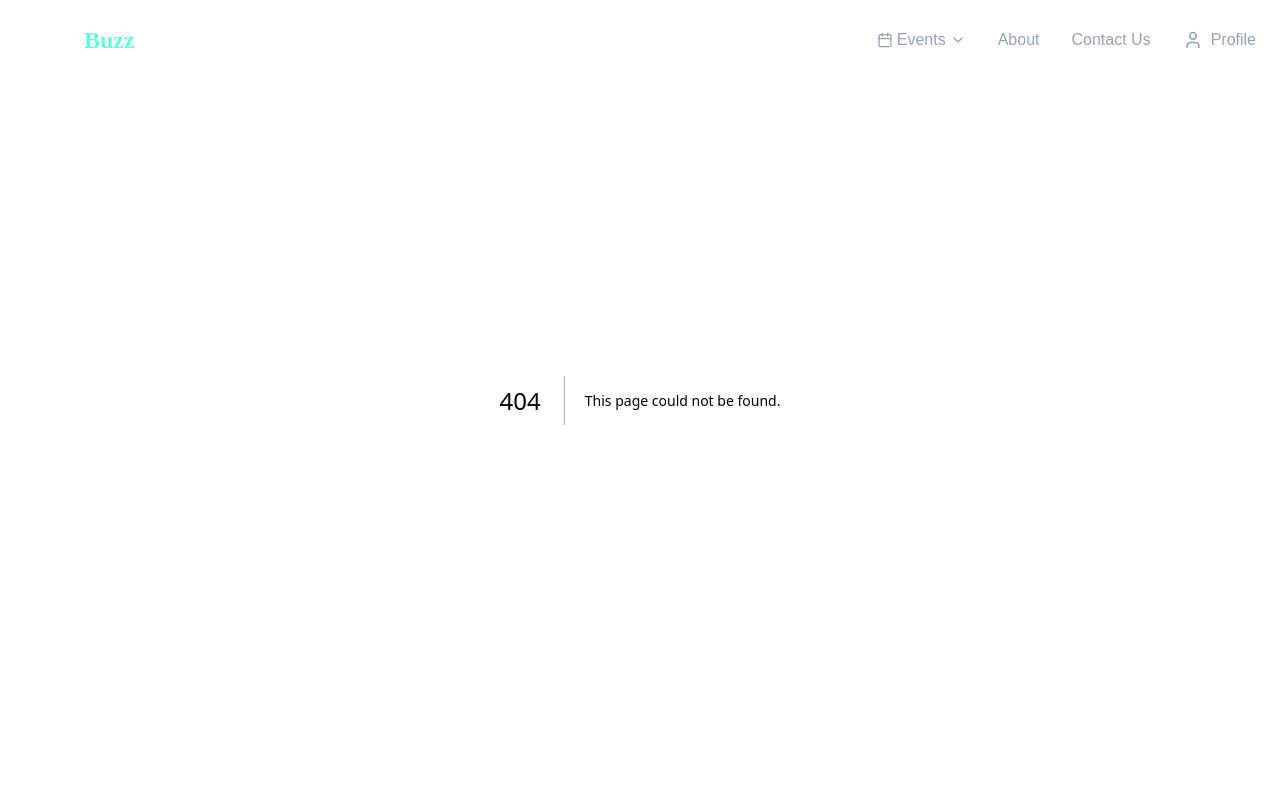
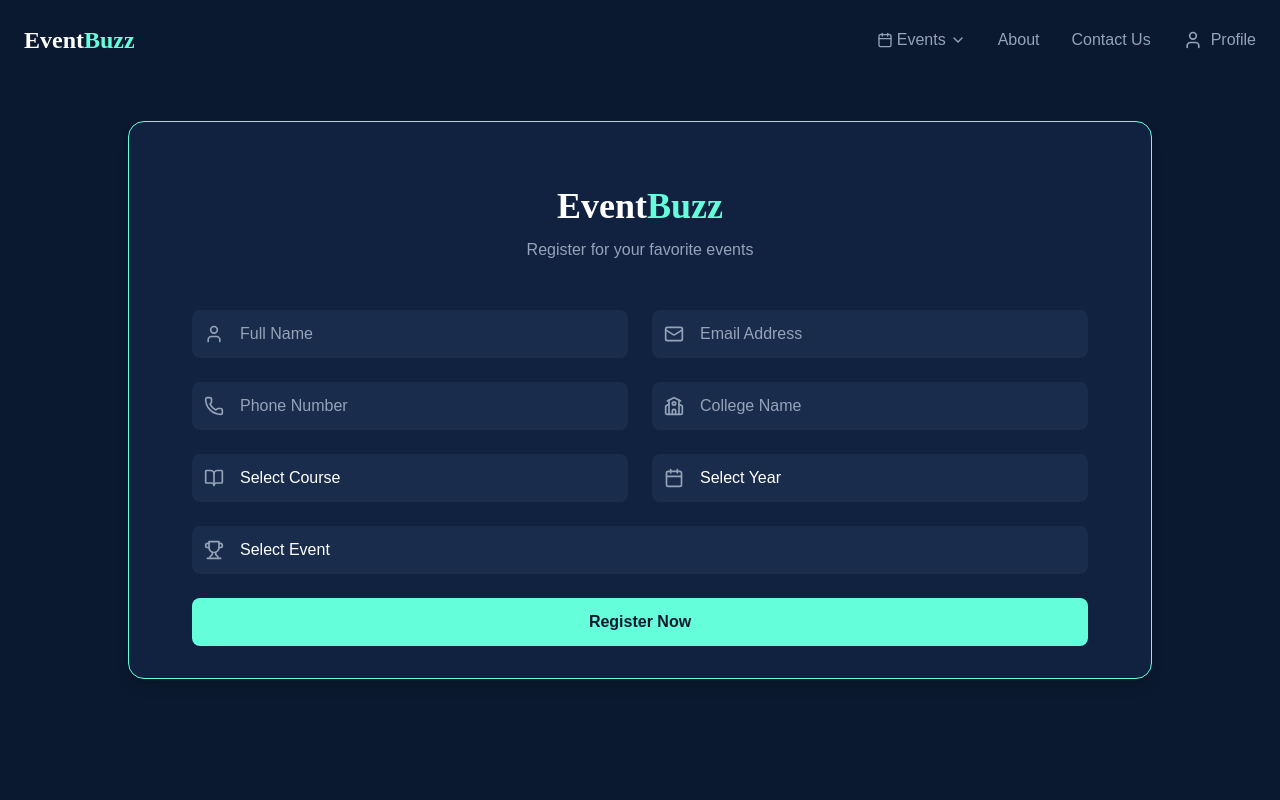
Before and after one commit to Jatin-1111/eventbuzz, a Next.js app: page /register in a window 1280 px wide. Before the commit this address had no page. Shown: the top 800 px of the page. Built offline with nearby package versions, Linux system fonts and the light colour scheme.

Commit message:
added register page

```diff
--- /dev/null
+++ b/app/register/page.js
@@ -0,0 +1,207 @@
+"use client"
+import React, { useState } from 'react';
+import { motion } from 'framer-motion';
+import { User, Mail, Phone, School, BookOpen, Calendar, Trophy } from 'lucide-react';
+
+const RegisterPage = () => {
+  const [formData, setFormData] = useState({
+    fullName: '',
+    email: '',
+    phone: '',
+    college: '',
+    course: '',
+    year: '',
+    event: ''
+  });
+
+  const courseOptions = [
+    { value: 'biotech', label: 'B.Tech in Biotechnology' },
+    { value: 'mech', label: 'B.Tech in Mechanical' },
+    { value: 'it', label: 'B.Tech in Information Technology' },
+    { value: 'cse', label: 'B.Tech in Computer Science' },
+    { value: 'ece', label: 'B.Tech in Electronics' },
+    { value: 'other', label: 'Other' }
+  ];
+
+  const yearOptions = [
+    { value: '1', label: '1st Year' },
+    { value: '2', label: '2nd Year' },
+    { value: '3', label: '3rd Year' },
+    { value: '4', label: '4th Year' },
+    { value: 'other', label: 'Other' }
+  ];
+
+  const eventOptions = [
+    { value: 'tug-of-war', label: 'Tug of War' },
+    { value: 'cricket', label: 'Cricket' },
+    { value: 'football', label: 'Football' }
+  ];
+
+  const handleSubmit = (e) => {
+    e.preventDefault();
+    console.log('Form submitted:', formData);
+  };
+
+  const InputWrapper = ({ children }) => (
+    <motion.div
+      initial={{ opacity: 0, y: 20 }}
+      animate={{ opacity: 1, y: 0 }}
+      className="w-full"
+    >
+      {children}
+    </motion.div>
+  );
+
+  return (
+    <div className="min-h-screen bg-[var(--background)] flex items-center justify-center px-4 py-12">
+      <motion.div
+        initial={{ opacity: 0, scale: 0.95 }}
+        animate={{ opacity: 1, scale: 1 }}
+        className="w-full max-w-5xl bg-[var(--surface)] p-8 rounded-2xl shadow-lg border border-[var(--accent-primary)] border-opacity-20"
+      >
+        <div className="text-center mb-12 mt-8">
+          <h1 className="text-4xl font-bold text-[var(--text-primary)] mb-3 font-['Plus_Jakarta_Sans']">
+            Event<span className="text-[var(--accent-primary)]">Buzz</span>
+          </h1>
+          <p className="text-[var(--text-secondary)]">Register for your favorite events</p>
+        </div>
+
+        <form onSubmit={handleSubmit} className="space-y-6 max-w-4xl mx-auto">
+          {/* Name and Email row */}
+          <div className="flex gap-6">
+            <InputWrapper>
+              <div className="relative">
+                <User className="absolute left-3 top-1/2 transform -translate-y-1/2 w-5 h-5 text-[var(--text-secondary)]" />
+                <input
+                  type="text"
+                  placeholder="Full Name"
+                  className="w-full pl-12 pr-4 py-3 bg-[var(--elevated)] rounded-lg text-[var(--text-primary)] placeholder:text-[var(--text-secondary)] focus:outline-none focus:ring-2 focus:ring-[var(--accent-primary)]"
+                  value={formData.fullName}
+                  onChange={(e) => setFormData({ ...formData, fullName: e.target.value })}
+                  required
+                />
+              </div>
+            </InputWrapper>
+
+            <InputWrapper>
+              <div className="relative">
+                <Mail className="absolute left-3 top-1/2 transform -translate-y-1/2 w-5 h-5 text-[var(--text-secondary)]" />
+                <input
+                  type="email"
+                  placeholder="Email Address"
+                  className="w-full pl-12 pr-4 py-3 bg-[var(--elevated)] rounded-lg text-[var(--text-primary)] placeholder:text-[var(--text-secondary)] focus:outline-none focus:ring-2 focus:ring-[var(--accent-primary)]"
+                  value={formData.email}
+                  onChange={(e) => setFormData({ ...formData, email: e.target.value })}
+                  required
+                />
+              </div>
+            </InputWrapper>
+          </div>
+
+          {/* Phone and College row */}
+          <div className="flex gap-6">
+            <InputWrapper>
+              <div className="relative">
+                <Phone className="absolute left-3 top-1/2 transform -translate-y-1/2 w-5 h-5 text-[var(--text-secondary)]" />
+                <input
+                  type="tel"
+                  placeholder="Phone Number"
+                  className="w-full pl-12 pr-4 py-3 bg-[var(--elevated)] rounded-lg text-[var(--text-primary)] placeholder:text-[var(--text-secondary)] focus:outline-none focus:ring-2 focus:ring-[var(--accent-primary)]"
+                  value={formData.phone}
+                  onChange={(e) => setFormData({ ...formData, phone: e.target.value })}
+                  required
+                />
+              </div>
+            </InputWrapper>
+
+            <InputWrapper>
+              <div className="relative">
+                <School className="absolute left-3 top-1/2 transform -translate-y-1/2 w-5 h-5 text-[var(--text-secondary)]" />
+                <input
+                  type="text"
+                  placeholder="College Name"
+                  className="w-full pl-12 pr-4 py-3 bg-[var(--elevated)] rounded-lg text-[var(--text-primary)] placeholder:text-[var(--text-secondary)] focus:outline-none focus:ring-2 focus:ring-[var(--accent-primary)]"
+                  value={formData.college}
+                  onChange={(e) => setFormData({ ...formData, college: e.target.value })}
+                  required
+                />
+              </div>
+            </InputWrapper>
+          </div>
+
+          {/* Course and Year row */}
+          <div className="flex gap-6">
+            <InputWrapper>
+              <div className="relative">
+                <BookOpen className="absolute left-3 top-1/2 transform -translate-y-1/2 w-5 h-5 text-[var(--text-secondary)]" />
+                <select
+                  className="w-full pl-12 pr-4 py-3 bg-[var(--elevated)] rounded-lg text-[var(--text-primary)] focus:outline-none focus:ring-2 focus:ring-[var(--accent-primary)] appearance-none cursor-pointer"
+                  value={formData.course}
+                  onChange={(e) => setFormData({ ...formData, course: e.target.value })}
+                  required
+                >
+                  <option value="">Select Course</option>
+                  {courseOptions.map((option) => (
+                    <option key={option.value} value={option.value}>
+                      {option.label}
+                    </option>
+                  ))}
+                </select>
+              </div>
+            </InputWrapper>
+
+            <InputWrapper>
+              <div className="relative">
+                <Calendar className="absolute left-3 top-1/2 transform -translate-y-1/2 w-5 h-5 text-[var(--text-secondary)]" />
+                <select
+                  className="w-full pl-12 pr-4 py-3 bg-[var(--elevated)] rounded-lg text-[var(--text-primary)] focus:outline-none focus:ring-2 focus:ring-[var(--accent-primary)] appearance-none cursor-pointer"
+                  value={formData.year}
+                  onChange={(e) => setFormData({ ...formData, year: e.target.value })}
+                  required
+                >
+                  <option value="">Select Year</option>
+                  {yearOptions.map((option) => (
+                    <option key={option.value} value={option.value}>
+                      {option.label}
+                    </option>
+                  ))}
+                </select>
+              </div>
+            </InputWrapper>
+          </div>
+
+          {/* Event selection row */}
+          <InputWrapper>
+            <div className="relative">
+              <Trophy className="absolute left-3 top-1/2 transform -translate-y-1/2 w-5 h-5 text-[var(--text-secondary)]" />
+              <select
+                className="w-full pl-12 pr-4 py-3 bg-[var(--elevated)] rounded-lg text-[var(--text-primary)] focus:outline-none focus:ring-2 focus:ring-[var(--accent-primary)] appearance-none cursor-pointer"
+                value={formData.event}
+                onChange={(e) => setFormData({ ...formData, event: e.target.value })}
+                required
+              >
+                <option value="">Select Event</option>
+                {eventOptions.map((option) => (
+                  <option key={option.value} value={option.value}>
+                    {option.label}
+                  </option>
+                ))}
+              </select>
+            </div>
+          </InputWrapper>
+
+          <motion.button
+            whileHover={{ scale: 1.02 }}
+            whileTap={{ scale: 0.98 }}
+            className="w-full py-3 bg-[var(--accent-primary)] text-[var(--background)] rounded-lg font-semibold transition-colors duration-200 hover:opacity-90"
+            type="submit"
+          >
+            Register Now
+          </motion.button>
+        </form>
+      </motion.div>
+    </div>
+  );
+};
+
+export default RegisterPage;
```
